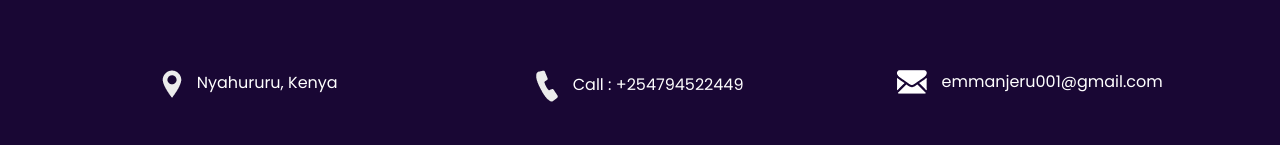
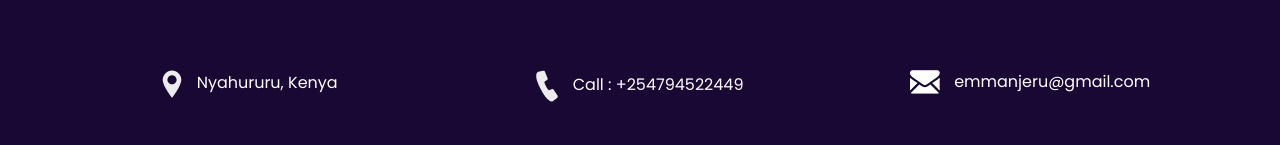
Before and after one commit to mutuginje/mutuginje.github.io, a plain HTML site: page index.html in a window 1280 px wide. Shown: the part 4408-4553 px from the top of the page. Drawn offline with nearby package versions, Linux system fonts and the light colour scheme.

Commit message:
email update

```diff
--- a/index.html
+++ b/index.html
@@ -383,7 +383,7 @@
             <a href="">
               <img src="images/envelope-white.png" alt="">
               <span>
-                emmanjeru001@gmail.com
+                emmanjeru@gmail.com
               </span>
             </a>
           </div>
```
